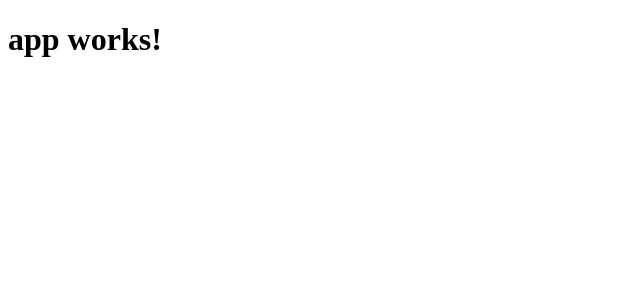
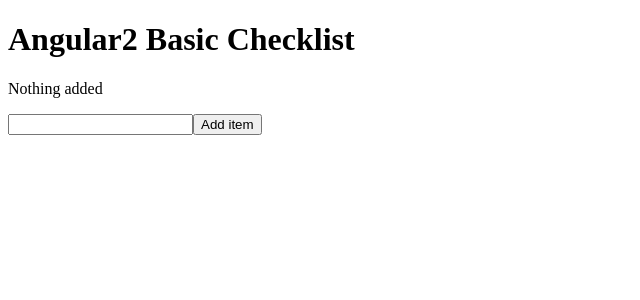
Before and after one commit to pgarciaegido/angular2_simple_checklist, an Angular app: page / in a window 1280 px wide. Shown: the top 300 px of the page, without its empty margins (0-640 px from the left). Built offline with nearby package versions, Linux system fonts and the light colour scheme.

Commit message:
first commit

```diff
--- a/src/app/app.component.html
+++ b/src/app/app.component.html
@@ -1,3 +1,12 @@
-<h1>
-  {{title}}
-</h1>
+<h1>Angular2 Basic Checklist</h1>
+
+<!-- If there is nothing added to the list yet -->
+<p *ngIf="!itemsAdded.length">Nothing added</p>
+
+<div *ngFor="let i of itemsAdded">
+  <input type="checkbox" [(ngModel)]="i.checked">
+  <span>{{i.name}}</span>
+  <!-- <button (click)="deleteItem(i)">Delete</button> -->
+</div>
+<input type="text" [(ngModel)]="item" />
+<button (click)="addItem(item)">Add item</button>
--- a/src/app/app.component.ts
+++ b/src/app/app.component.ts
@@ -7,4 +7,23 @@
 })
 export class AppComponent {
   title = 'app works!';
+  // {name: 'Milk', done: false}
+  itemsAdded = [];
+  item = '';
+
+  addItem(item:string) {
+    if (item === '') return
+
+    let itemObject = {};
+    itemObject['name'] = item;
+    itemObject['done'] = false;
+    this.itemsAdded.push(itemObject);
+    console.log(this.itemsAdded);
+  }
+
+  // deleteItem(item:string) {
+  //   let index = this.itemsAdded.indexOf(item);
+  //   this.itemsAdded.splice(index, 1);
+  //   console.log(this.itemsAdded);
+  // }
 }
```
